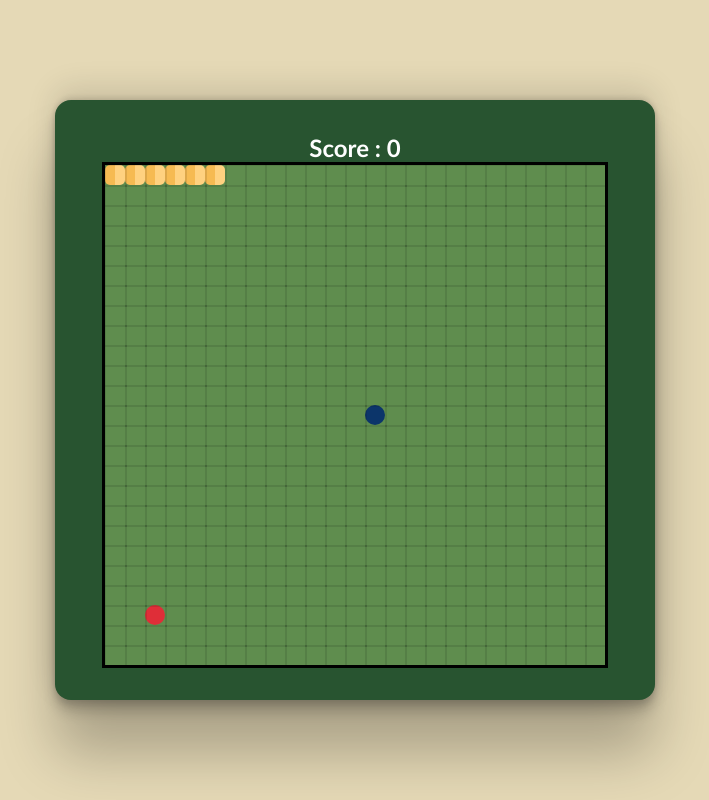
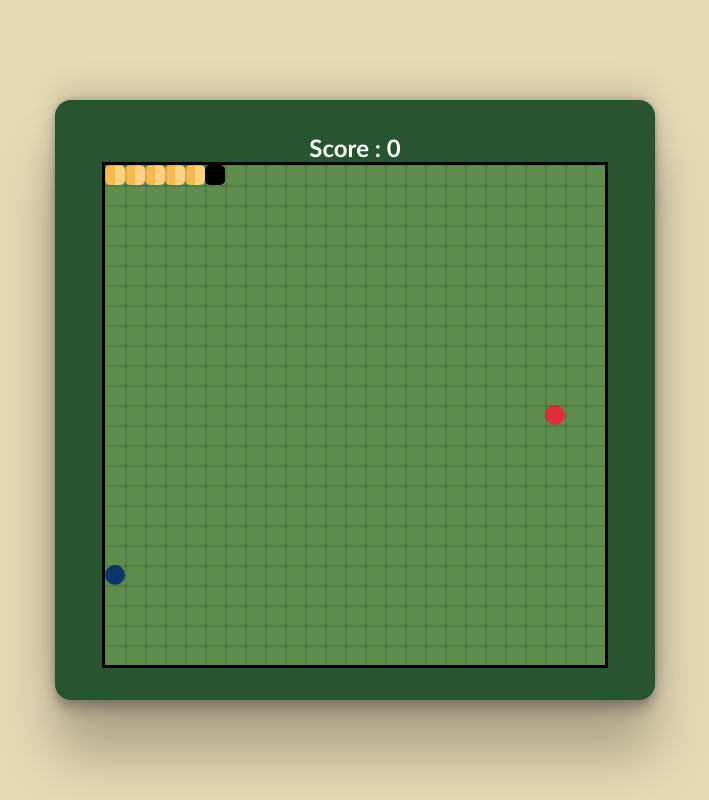
Before and after one commit to harshitdubey8/Snake-React-TSX, a React (Create React App) app: page / in a window 1280 px wide. Shown: the whole page, without its empty margins (285-994 px from the left). Built offline with nearby package versions, Linux system fonts and the light colour scheme.

Commit message:
Data Abstraction done For the First time

```diff
--- a/src/App.tsx
+++ b/src/App.tsx
@@ -1,5 +1,3 @@
-import React from "react";
-
 import "./App.css";
 import Playground from "./components/Playground";
 
--- a/src/components/Playground.tsx
+++ b/src/components/Playground.tsx
@@ -3,13 +3,9 @@ import "./Playground.css";
 import GridItem from "../models/GridItem";
 import SnakeBlock from "../models/SnakeBlock";
 import FoodItem from "../models/FoodItem";
-
-enum MovementDirection {
-  LEFT = "left",
-  RIGHT = "right",
-  UP = "up",
-  DOWN = "down",
-}
+import { MovementDirection } from "../gameData/MovementDirection";
+import { FoodData } from "../gameData/FoodData";
+import { SnakeInitialData } from "../gameData/SnakeData";
 
 const Playground = () => {
   const height = 500;
@@ -23,30 +19,8 @@ const Playground = () => {
     MovementDirection.RIGHT
   );
   const [score, setScore] = useState(0);
-
-  //song
-  // Replace with the actual path
-
   //food State
-  const [foods, setFood] = useState<Array<FoodItem>>([
-    {
-      type: "apple",
-      index: 0,
-      position: {
-        xIndex: Math.floor(Math.random() * 24),
-        yIndex: Math.floor(Math.random() * 24),
-      },
-    },
-    {
-      type: "berry",
-      index: 1,
-      position: {
-        xIndex: Math.floor(Math.random() * 24),
-        yIndex: Math.floor(Math.random() * 24),
-      },
-    },
-  ]);
-
+  const [foods, setFood] = useState<Array<FoodItem>>(FoodData);
   // Snakes
   const [snakes, setSnakes] = useState<Array<SnakeBlock>>([]);
 
@@ -153,50 +127,7 @@ const Playground = () => {
     setGridItems([]);
 
     if (snakes.length === 0) {
-      setSnakes([
-        {
-          index: 0,
-          position: {
-            xIndex: 5,
-            yIndex: 0,
-          },
-        },
-        {
-          index: 1,
-          position: {
-            xIndex: 4,
-            yIndex: 0,
-          },
-        },
-        {
-          index: 2,
-          position: {
-            xIndex: 3,
-            yIndex: 0,
-          },
-        },
-        {
-          index: 3,
-          position: {
-            xIndex: 2,
-            yIndex: 0,
-          },
-        },
-        {
-          index: 4,
-          position: {
-            xIndex: 1,
-            yIndex: 0,
-          },
-        },
-        {
-          index: 5,
-          position: {
-            xIndex: 0,
-            yIndex: 0,
-          },
-        },
-      ]);
+      setSnakes(SnakeInitialData);
     }
 
     // Generate Grid
@@ -290,7 +221,10 @@ const Playground = () => {
                 position: "absolute",
                 borderRadius: "5px",
 
-                background: `repeating-linear-gradient(
+                background:
+                  snake.index === 0
+                    ? "black"
+                    : `repeating-linear-gradient(
                   to right,
                   #f6ba52,
                   #f6ba52 10px,
@@ -316,9 +250,7 @@ const Playground = () => {
                 position: "absolute",
                 borderRadius: "10px",
               }}
-            >
-              {" "}
-            </div>
+            ></div>
           ))}
         </div>
 
--- /dev/null
+++ b/src/gameData/FoodData.ts
@@ -0,0 +1,18 @@
+export const FoodData = [
+  {
+    type: "apple",
+    index: 0,
+    position: {
+      xIndex: Math.floor(Math.random() * 24),
+      yIndex: Math.floor(Math.random() * 24),
+    },
+  },
+  {
+    type: "berry",
+    index: 1,
+    position: {
+      xIndex: Math.floor(Math.random() * 24),
+      yIndex: Math.floor(Math.random() * 24),
+    },
+  },
+];
--- /dev/null
+++ b/src/gameData/MovementDirection.ts
@@ -0,0 +1,6 @@
+export enum MovementDirection {
+  LEFT = "left",
+  RIGHT = "right",
+  UP = "up",
+  DOWN = "down",
+}
--- /dev/null
+++ b/src/gameData/SnakeData.ts
@@ -0,0 +1,44 @@
+export const SnakeInitialData = [
+  {
+    index: 0,
+    position: {
+      xIndex: 5,
+      yIndex: 0,
+    },
+  },
+  {
+    index: 1,
+    position: {
+      xIndex: 4,
+      yIndex: 0,
+    },
+  },
+  {
+    index: 2,
+    position: {
+      xIndex: 3,
+      yIndex: 0,
+    },
+  },
+  {
+    index: 3,
+    position: {
+      xIndex: 2,
+      yIndex: 0,
+    },
+  },
+  {
+    index: 4,
+    position: {
+      xIndex: 1,
+      yIndex: 0,
+    },
+  },
+  {
+    index: 5,
+    position: {
+      xIndex: 0,
+      yIndex: 0,
+    },
+  },
+];
```
